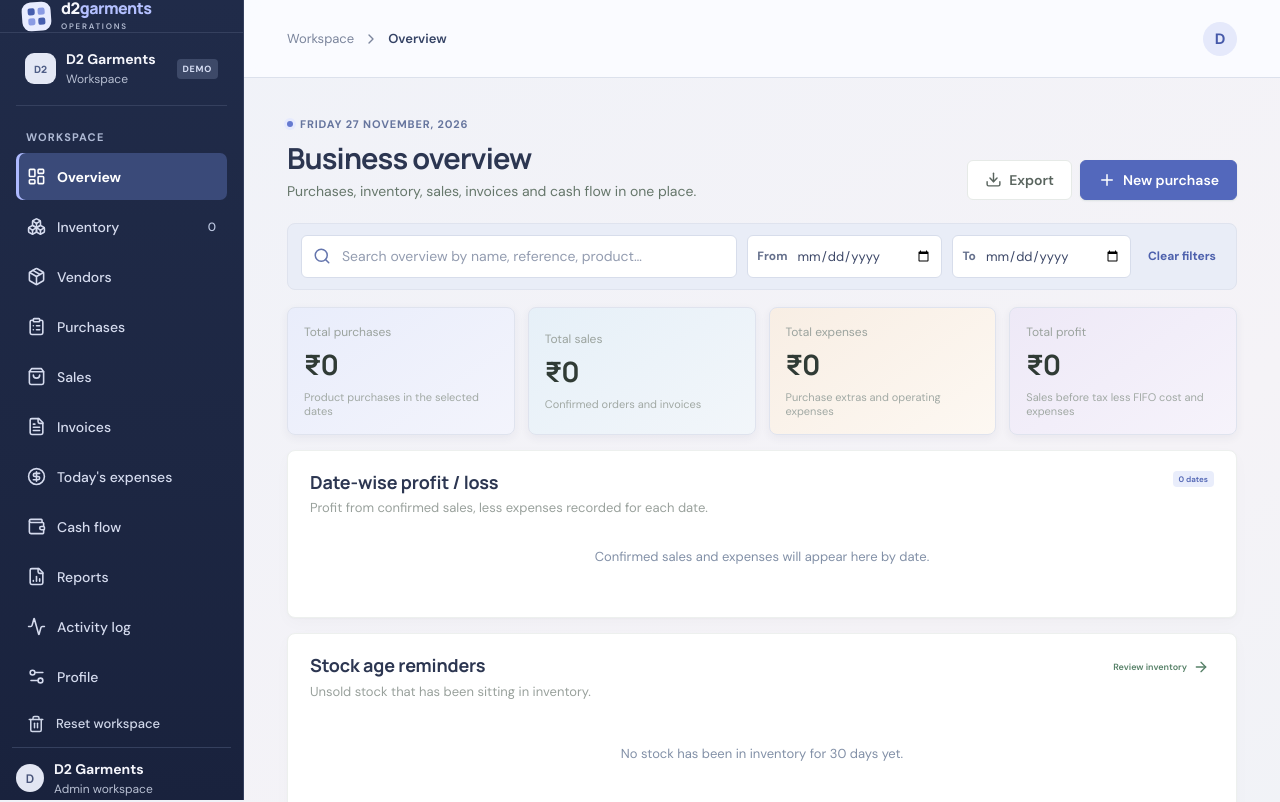
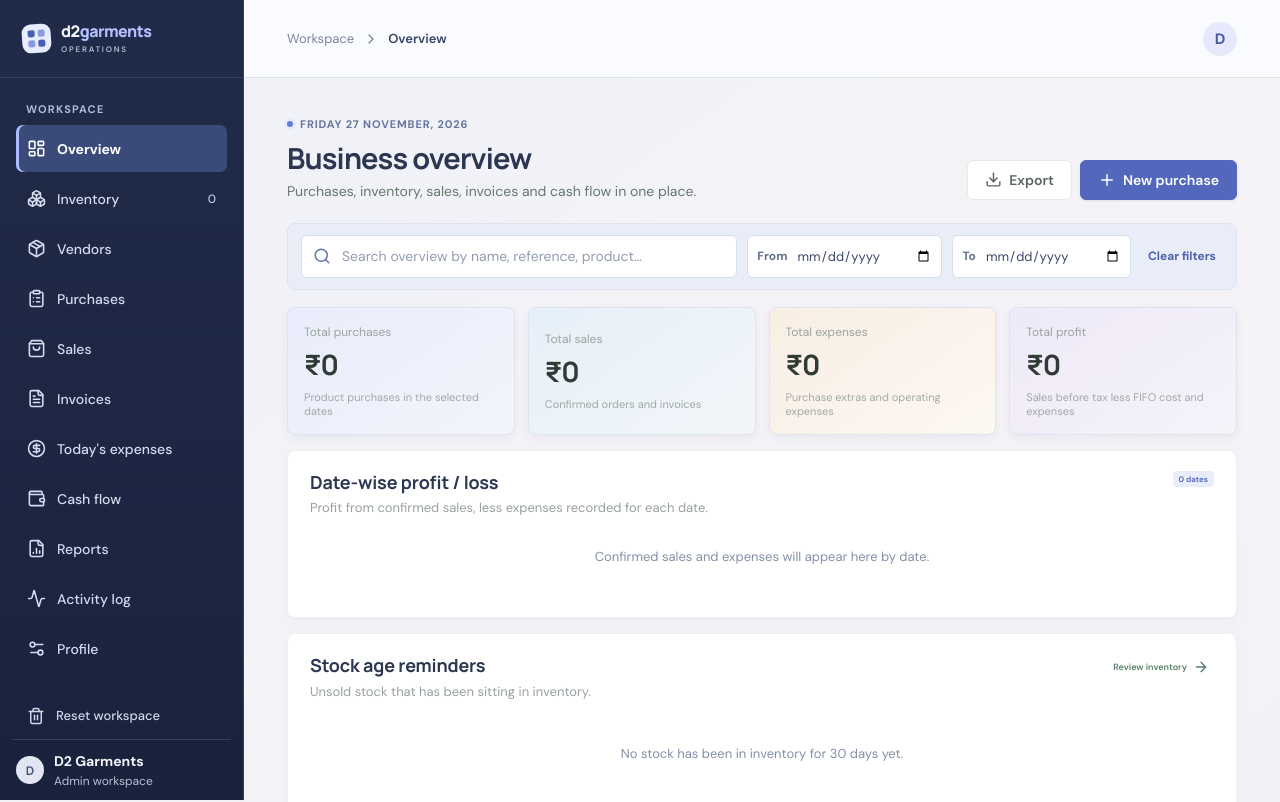
Before and after one commit to Keerthu7/D2Garments, a Next.js app: page / in a window 1280 px wide. Shown: the top 802 px of the page. Built offline with nearby package versions, Linux system fonts and the light colour scheme.

Commit message:
Remove sidebar workspace card

```diff
--- a/app/page.tsx
+++ b/app/page.tsx
@@ -528,7 +528,6 @@ export default function Dashboard() {
   return <div className="app-shell">
     <aside className={`sidebar ${mobileNav ? "sidebar-open" : ""}`}>
       <div className="sidebar-top"><div className="brand"><div className="brand-mark"><span/><span/><span/><span/></div><div className="brand-name">d2<span>garments</span><small>OPERATIONS</small></div></div><button className="icon-button mobile-close" aria-label="Close menu" onClick={()=>setMobileNav(false)}><X size={20}/></button></div>
-      <div className="workspace"><div className="workspace-avatar">D2</div><div className="workspace-label"><strong>{store.profile.name}</strong><span>Workspace</span></div><span className="demo-badge">DEMO</span></div>
       <div className="nav-label">WORKSPACE</div><nav className="nav-list">{sections.map(({name,icon:Icon})=><button key={name} className={`nav-item ${section===name?"active":""}`} onClick={()=>open(name)}><Icon size={19}/><span>{name}</span>{name==="Inventory"&&<span className="nav-count">{store.batches.length}</span>}{name==="Sales"&&store.orders.some(o=>o.status==="Draft")&&<span className="nav-count attention">{store.orders.filter(o=>o.status==="Draft").length}</span>}</button>)}</nav>
       <div className="sidebar-bottom"><button className="nav-item settings" onClick={()=>showModal("reset")}><Trash2 size={18}/><span>Reset workspace</span></button><div className="user-card"><div className="user-avatar">{store.profile.name.slice(0,1)||"D"}</div><div className="user-name"><strong>{store.profile.name}</strong><span>Admin workspace</span></div></div></div>
     </aside>
```
